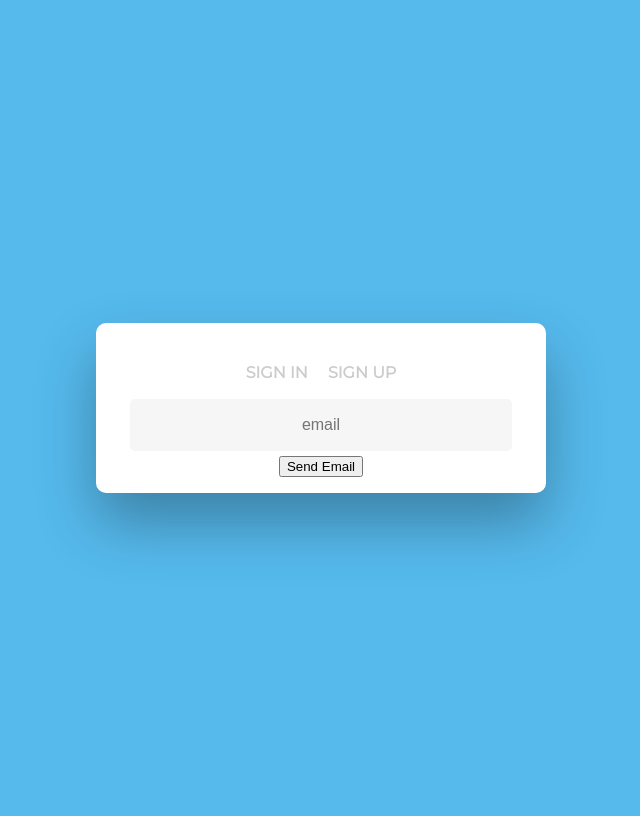
After one commit to bischmlb/OnlineVagtplan, a Flask app: page /forgot in a window 1280 px wide. The commit adds this page. Shown: the whole page, without its empty margins (319-959 px from the left). Run offline with Flask 2, Linux system fonts and the light colour scheme.

Commit message:
forgot password

```diff
--- a/flask-implementation/app.py
+++ b/flask-implementation/app.py
@@ -60,6 +60,13 @@ def signup():
 
     return render_template('signup.html')
 
+@app.route('/forgot', methods=['POST', 'GET'])
+
+def forgot():
+    return render_template('forgot.html')
+
+
+
 
 
 if __name__ == '__main__':
--- a/flask-implementation/static/css/styleLogin.css
+++ b/flask-implementation/static/css/styleLogin.css
@@ -71,7 +71,7 @@ h2 {
 /* TABS */
 
 h2.inactive {
-  color: #cccccc;
+  color: #00000;
 }
 
 h2.active {
--- /dev/null
+++ b/flask-implementation/templates/forgot.html
@@ -0,0 +1,27 @@
+<head>
+<link rel="stylesheet" type="text/css" href="../static/css/styleLogin.css">
+</head>
+<div class="wrapper fadeInDown">
+  <div id="formContent">
+    <!-- Tabs Titles -->
+    <a href="/login">
+      <h2 class="underlineHover"> Sign In </h2>
+    </a>
+    <a href="/signup">
+      <h2 class="underlineHover"> Sign Up </h2>
+    </a>
+
+    <!-- Icon -->
+    <!--div class="fadeIn first">
+      <img src="http://danielzawadzki.com/codepen/01/icon.svg" id="icon" alt="User Icon" />
+    </div-->
+
+    <!-- Login Form -->
+    <form action=/signup name="form" method="post">
+      <input type="text" name="email" class="fadeIn second" placeholder="email">
+      <input type="submit" name="submit" class="fadeIn third" value="Send Email">
+    </form>
+
+
+  </div>
+</div>
--- a/flask-implementation/templates/login.html
+++ b/flask-implementation/templates/login.html
@@ -6,7 +6,7 @@
     <!-- Tabs Titles -->
     <h2 class="active"> Sign In </h2>
     <a href="/signup">
-      <h2 href="/signup"class="inactive underlineHover" >Sign Up </h2>
+      <h2 class="underlineHover"> Sign Up </h2>
     </a>
     <!-- Icon -->
     <!--div class="fadeIn first">
@@ -22,7 +22,7 @@
 
     <!-- Remind Passowrd -->
     <div id="formFooter">
-      <a class="underlineHover" href="#">Forgot Password?</a>
+      <a class="underlineHover" href="/forgot">Forgot Password?</a>
     </div>
 
   </div>
--- a/flask-implementation/templates/signup.html
+++ b/flask-implementation/templates/signup.html
@@ -5,9 +5,9 @@
   <div id="formContent">
     <!-- Tabs Titles -->
     <a href="/login">
-      <h2 class="inactive underlineHover"> Sign In </h2>
+      <h2 class="underlineHover"> Sign In </h2>
     </a>
-    <h2 class="active">Sign Up </h2>
+    <h2 class="active"> Sign Up </h2>
 
     <!-- Icon -->
     <!--div class="fadeIn first">
@@ -26,7 +26,7 @@
 
     <!-- Remind Passowrd -->
     <div id="formFooter">
-      <a class="underlineHover" href="#">Forgot Password?</a>
+      <a class="underlineHover" href="/forgot">Forgot Password?</a>
     </div>
 
   </div>
```
